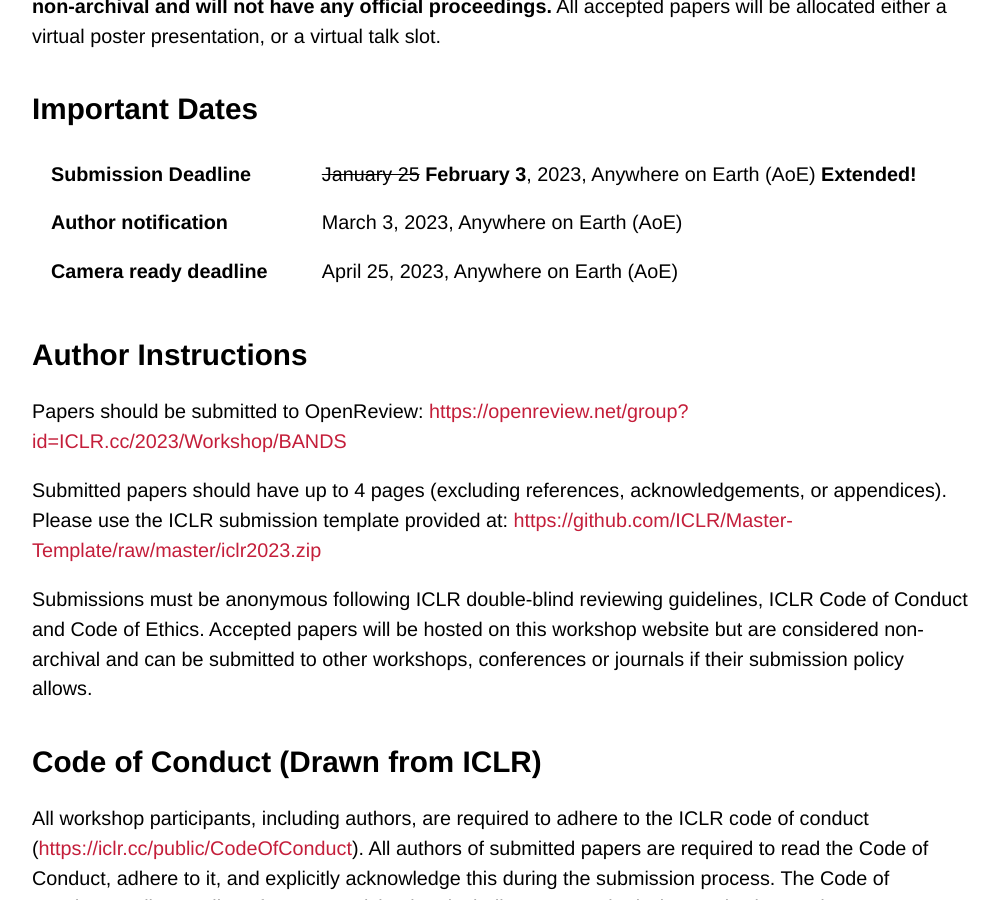
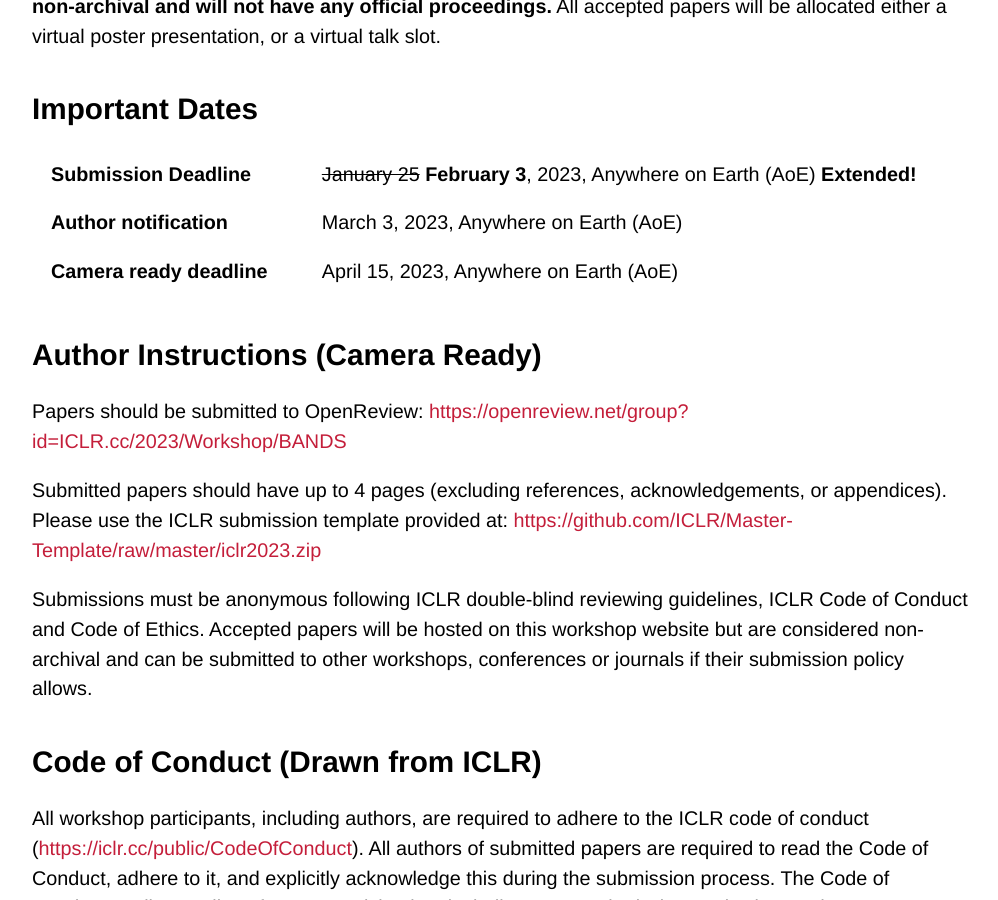
Before and after one commit to ICLR23-BANDS/ICLR23-BANDS.github.io, a Jekyll site: the page built from cfp.md, in a window 1280 px wide and 900 px high, scrolled down 1506 px. Shown: the whole window, without its empty margins (140-1138 px from the left). Built offline with Jekyll 4.4.1, drawn with Linux system fonts in a browser that asks for light colours; some web fonts are replaced; our own code applies the rules of GitHub Pages for plain Markdown files.

Commit message:
update cfp

```diff
--- a/cfp.md
+++ b/cfp.md
@@ -43,12 +43,12 @@ We only consider submissions that haven’t been published in any peer-reviewed
   </tr>
   <tr>
     <td><b>Camera ready deadline</b></td>
-    <td>April 25, 2023, Anywhere on Earth (AoE)</td>
+    <td>April 15, 2023, Anywhere on Earth (AoE)</td>
   </tr>
 </table>
 
 
-## Author Instructions
+## Author Instructions (Camera Ready)
 
 Papers should be submitted to OpenReview: [https://openreview.net/group?id=ICLR.cc/2023/Workshop/BANDS](https://openreview.net/group?id=ICLR.cc/2023/Workshop/BANDS)
 
```
